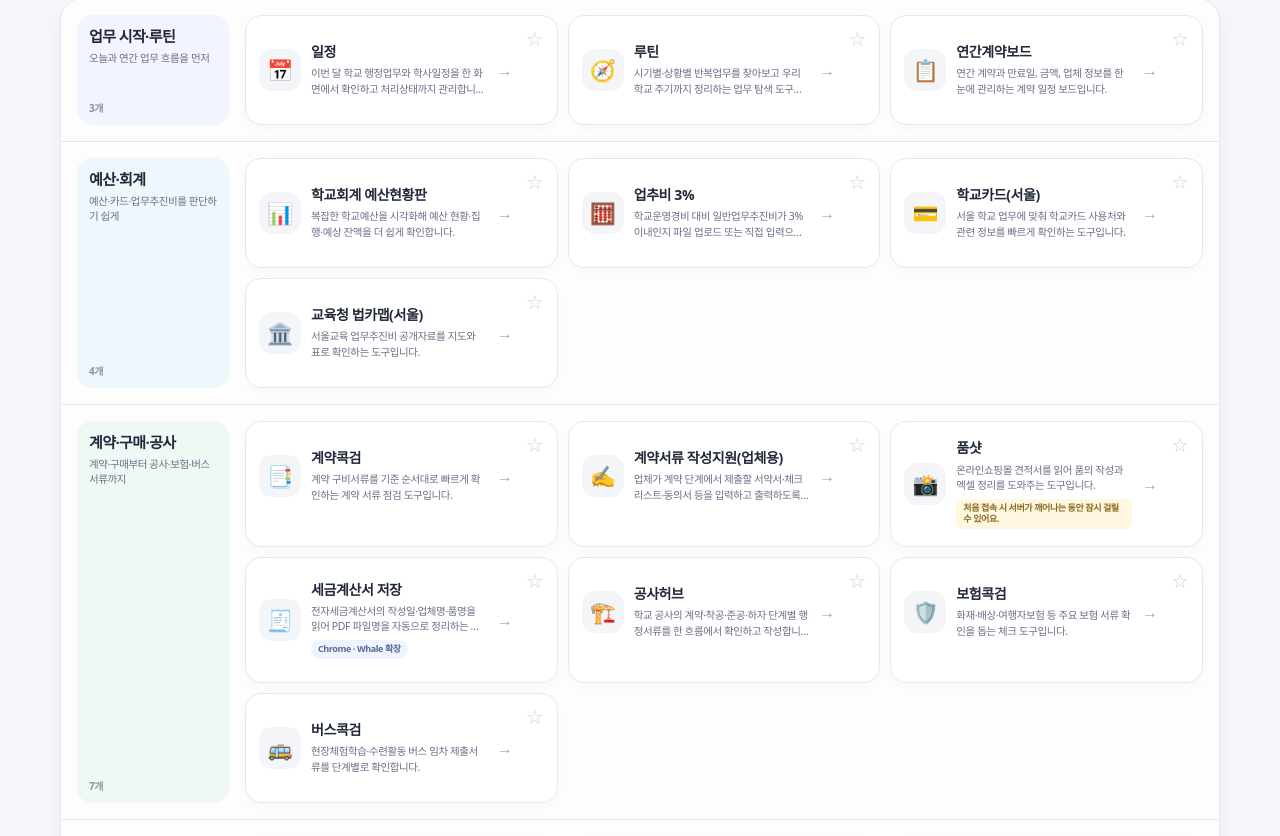
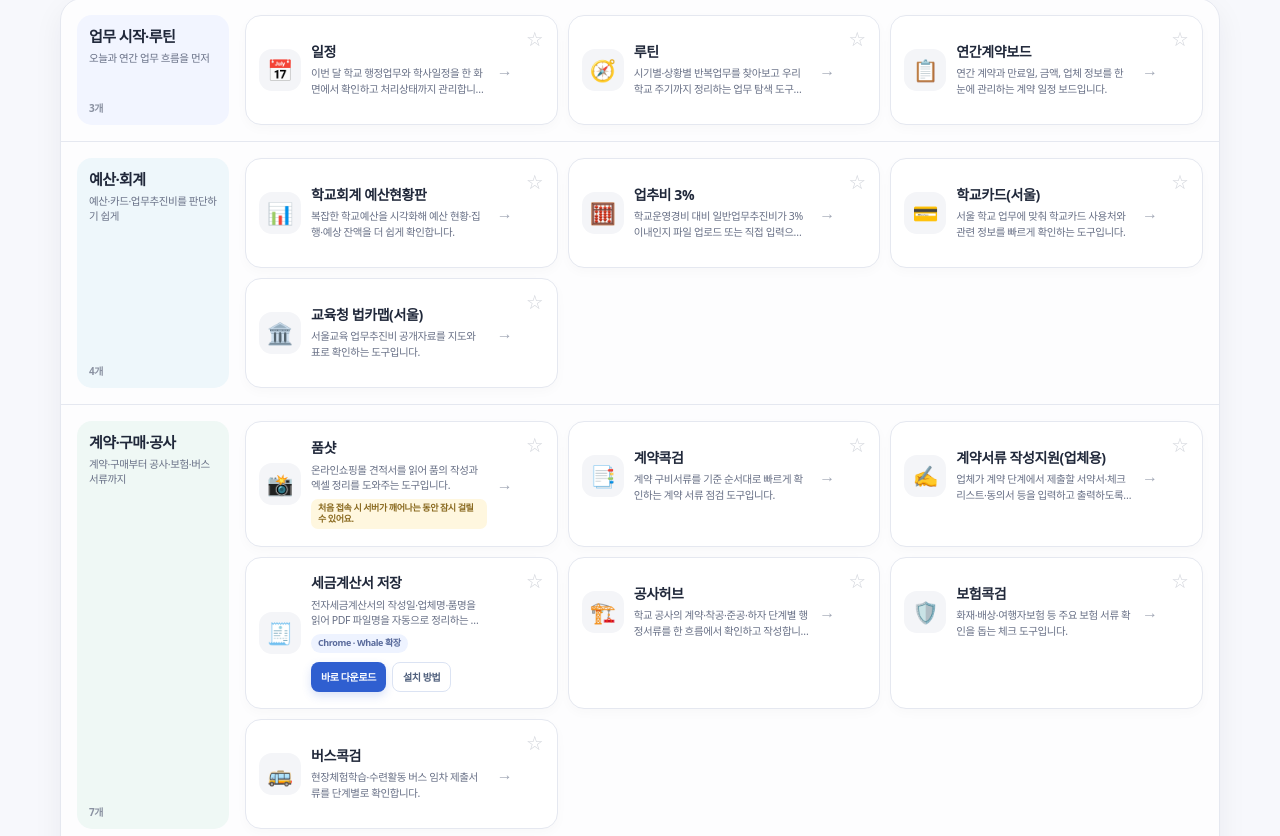
Before and after one commit to sen-vip/hakdol-start, a plain HTML site: page index.html in a window 1280 px wide. Shown: the part 1964-2800 px from the top of the page. Drawn offline with Linux system fonts and the light colour scheme.

Commit message:
Add files via upload

```diff
--- a/app.js
+++ b/app.js
@@ -144,7 +144,20 @@ const tools = [
     icon: "🧾",
     url: "https://github.com/sen-vip/hakdol-tax-invoice-saver",
     updated: "2026.09",
-    badge: "Chrome · Whale 확장"
+    badge: "Chrome · Whale 확장",
+    actions: [
+      {
+        label: "바로 다운로드",
+        url: "https://github.com/sen-vip/hakdol-tax-invoice-saver/releases/latest/download/hakdol-tax-invoice-saver.zip",
+        kind: "primary",
+        download: true
+      },
+      {
+        label: "설치 방법",
+        url: "https://github.com/sen-vip/hakdol-tax-invoice-saver#readme",
+        kind: "secondary"
+      }
+    ]
   },
   {
     id: "insur-kockgum",
@@ -275,7 +288,7 @@ const WORK_GROUPS = [
     id: "contract",
     name: "계약·구매·공사",
     description: "계약·구매부터 공사·보험·버스 서류까지",
-    toolIds: ["contract-kockgum", "contract-doc-support", "poomshot", "tax-invoice-saver", "construction-hub", "insur-kockgum", "bus-kockgum"]
+    toolIds: ["poomshot", "contract-kockgum", "contract-doc-support", "tax-invoice-saver", "construction-hub", "insur-kockgum", "bus-kockgum"]
   },
   {
     id: "document",
@@ -374,15 +387,24 @@ function renderFeaturedTools() {
 
 function renderToolCard(tool) {
   const isFavorite = state.favorites.has(tool.id);
-  const action = tool.url
-    ? `<a class="tool-card-link" href="${tool.url}" target="_blank" rel="noopener noreferrer" data-open-tool="${tool.id}">
+  const hasActions = Array.isArray(tool.actions) && tool.actions.length > 0;
+  const toolMeta = `
         <span class="compact-tool-icon" aria-hidden="true">${tool.icon}</span>
         <span class="compact-tool-copy">
           <strong>${tool.name}${tool.isNew ? ' <em class="inline-new-badge">NEW</em>' : ''}</strong>
           <small>${tool.description}</small>
           ${tool.badge ? `<span class="compact-tool-badge">${tool.badge}</span>` : ''}
           ${tool.note ? `<span class="compact-tool-note">${tool.note}</span>` : ''}
-        </span>
+          ${hasActions ? `<span class="compact-tool-actions">
+            ${tool.actions.map(item => `<a class="compact-tool-action ${item.kind === "primary" ? "is-primary" : "is-secondary"}" href="${item.url}" ${item.download ? '' : 'target="_blank" rel="noopener noreferrer"'}>${item.label}</a>`).join("")}
+          </span>` : ''}
+        </span>`;
+
+  const action = hasActions
+    ? `<div class="tool-card-link has-actions">${toolMeta}</div>`
+    : tool.url
+      ? `<a class="tool-card-link" href="${tool.url}" target="_blank" rel="noopener noreferrer" data-open-tool="${tool.id}">
+          ${toolMeta}
           <span class="compact-tool-arrow" aria-hidden="true">→</span>
         </a>`
       : `<div class="tool-card-link is-disabled" title="${tool.name}은 현재 바로 열기 링크가 없습니다.">
@@ -395,7 +417,7 @@ function renderToolCard(tool) {
         </div>`;
 
   return `
-    <article class="compact-tool-card ${tool.url ? "" : "is-unavailable"} ${tool.note || tool.badge ? "has-meta" : ""}" data-id="${tool.id}">
+    <article class="compact-tool-card ${tool.url || hasActions ? "" : "is-unavailable"} ${tool.note || tool.badge || hasActions ? "has-meta" : ""}" data-id="${tool.id}">
       ${action}
       <button class="favorite-btn compact-favorite ${isFavorite ? "active" : ""}" type="button" aria-label="${tool.name} 즐겨찾기" data-favorite="${tool.id}">
         ${isFavorite ? "★" : "☆"}
@@ -406,7 +428,7 @@ function renderToolCard(tool) {
 
 function renderGroupRow(group, groupTools) {
   return `
-    <section class="tool-category-row" id="group-${group.id}" aria-labelledby="group-title-${group.id}">
+    <section class="tool-category-row ${group.id === "contract" ? "contract-flow-row" : ""}" id="group-${group.id}" aria-labelledby="group-title-${group.id}">
       <div class="tool-category-label">
         <h3 id="group-title-${group.id}">${group.name}</h3>
         <p>${group.description}</p>
@@ -905,7 +927,7 @@ function renderPomodoro(statusMessage = "") {
   pomodoroCard.classList.toggle("is-rest", !isFocus);
   document.title = pomodoro.running
     ? `${formatPomodoro(remaining)} · ${isFocus ? "집중 중" : "휴식 중"} | 학돌시작`
-    : "학돌시작 v0.4.1 | 행정실에서 시작한 실무 도구";
+    : "학돌시작 v0.5.4 | 행정실에서 시작한 실무 도구";
 }
 
 function stopPomodoroTicker() {
--- a/index.html
+++ b/index.html
@@ -3,9 +3,9 @@
 <head>
   <meta charset="UTF-8" />
   <meta name="viewport" content="width=device-width, initial-scale=1.0" />
-  <meta name="description" content="행정실에서 시작한 실무 도구, 학돌랩의 업무 시작페이지 학돌시작입니다." />
+  <meta name="description" content="현직 행정실 직원이 실제 업무에서 겪은 불편을 작은 웹도구로 하나씩 해결하는 학돌시작입니다." />
   <meta name="theme-color" content="#f7f8fc" />
-  <title>학돌시작 v0.5.0 | 행정실에서 시작한 실무 도구</title>
+  <title>학돌시작 v0.5.4 | 행정실에서 시작한 실무 도구</title>
   <link rel="icon" href="./favicon.svg" type="image/svg+xml" />
   <link rel="stylesheet" href="./style.css" />
 </head>
@@ -15,7 +15,7 @@
       <nav class="topbar" aria-label="상단 메뉴">
         <a class="brand" href="./index.html" aria-label="학돌시작 홈">
           <span class="brand-mark" aria-hidden="true">◆</span>
-          <span><strong>학돌랩</strong><small>학돌시작 · 행정실에서 시작한 실무 도구</small></span>
+          <span><strong>학돌랩</strong><small>학돌시작 · 학교 행정을 위한 실무 도구</small></span>
         </a>
         <div class="top-actions">
           <a class="ghost-link" href="#toolBoard">업무 도구</a>
@@ -25,13 +25,13 @@
 
       <section class="hero-card brand-hero">
         <div class="hero-copy">
-          <p class="eyebrow">HAKDOL START · HAKDOL LAB</p>
+          <p class="eyebrow">HAKDOL START · MADE IN THE ADMIN OFFICE</p>
           <h1>행정실에서 시작한<br />실무 도구</h1>
           <p class="hero-desc">현직 행정실 직원이 실제 업무에서 겪은 불편을 작은 웹도구로 하나씩 해결합니다.<br class="mobile-break" /> 복잡한 학교 행정은 조금 더 단순하게, 반복하는 일은 조금 덜 하게.</p>
           <div class="hero-meta" aria-label="도구 요약">
             <span><b id="totalCount">0</b>개 도구</span>
             <span><b id="favoriteCount">0</b>개 즐겨찾기</span>
-            <span>v0.5.0</span>
+            <span>v0.5.4</span>
           </div>
         </div>
         <div class="hero-symbol" aria-hidden="true">
@@ -204,7 +204,7 @@
 
     <footer class="footer brand-footer">
       <div class="footer-brand-copy">
-        <strong>학돌랩 · 행정실에서 시작한 실무 도구</strong>
+        <strong>학돌랩 · 학교가 잘 돌아가도록, 행정실에서 만든 실무 도구</strong>
         <span>현직 행정실 직원이 실제 업무에서 쓰려고 만들고, 직접 사용하며 개선하고 있습니다.</span>
       </div>
       <div class="footer-meta">
@@ -212,7 +212,7 @@
         <span class="footer-divider" aria-hidden="true">·</span>
         <a class="footer-github" href="https://github.com/sen-vip" target="_blank" rel="noopener noreferrer">GitHub <span aria-hidden="true">↗</span></a>
         <span class="footer-divider" aria-hidden="true">·</span>
-        <span>v0.5.0</span>
+        <span>v0.5.4</span>
       </div>
     </footer>
   </div>
--- a/style.css
+++ b/style.css
@@ -726,3 +726,83 @@ button:focus-visible, a:focus-visible, input:focus-visible, textarea:focus-visib
   .compact-tool-card.has-meta .tool-card-link { min-height: 100px; }
   .compact-tool-note { white-space: normal; }
 }
+
+
+/* v0.5.1 — 세금계산서 저장: 바로 다운로드 + 설치 방법 이중 버튼 */
+.compact-tool-card:has(.compact-tool-actions),
+.compact-tool-card:has(.compact-tool-actions) .tool-card-link {
+  min-height: 150px;
+}
+.tool-card-link.has-actions {
+  cursor: default;
+}
+.compact-tool-actions {
+  display: flex;
+  flex-wrap: wrap;
+  gap: 6px;
+  margin-top: 9px;
+}
+.compact-tool-action {
+  display: inline-flex;
+  align-items: center;
+  justify-content: center;
+  min-height: 30px;
+  padding: 6px 10px;
+  border-radius: 8px;
+  font-size: 10px;
+  font-weight: 850;
+  line-height: 1;
+  text-decoration: none;
+  transition: transform .16s ease, box-shadow .16s ease, background .16s ease;
+}
+.compact-tool-action:hover {
+  transform: translateY(-1px);
+}
+.compact-tool-action.is-primary {
+  background: #2f5fd0;
+  color: #fff;
+  box-shadow: 0 4px 10px rgba(47, 95, 208, .18);
+}
+.compact-tool-action.is-secondary {
+  border: 1px solid #dbe3f3;
+  background: #fff;
+  color: #4f5f7c;
+}
+@media (max-width: 540px) {
+  .compact-tool-card:has(.compact-tool-actions),
+  .compact-tool-card:has(.compact-tool-actions) .tool-card-link { min-height: 132px; }
+  .compact-tool-actions { gap: 5px; }
+  .compact-tool-action { min-height: 29px; padding: 6px 9px; }
+}
+
+
+/* v0.5.4 — 기존 메인 문구 유지 + 계약·구매·공사 왼쪽 정렬 */
+.brand-hero h1 {
+  max-width: 820px;
+}
+.brand-hero .hero-desc {
+  max-width: 830px;
+}
+
+/* 계약·구매·공사: 다른 업무군처럼 동일 폭 3열로 왼쪽부터 배치 */
+.contract-flow-row .category-tool-grid {
+  grid-template-columns: repeat(3, minmax(0, 1fr));
+}
+.contract-flow-row .compact-tool-card:nth-child(n) {
+  grid-column: auto;
+}
+.contract-flow-row .tool-category-label {
+  background: linear-gradient(155deg, #edf8f4, #f4fbf8);
+}
+
+@media (max-width: 920px) {
+  .contract-flow-row .category-tool-grid {
+    grid-template-columns: repeat(2, minmax(0, 1fr));
+  }
+}
+
+@media (max-width: 540px) {
+  .contract-flow-row .category-tool-grid {
+    grid-template-columns: 1fr;
+  }
+}
```
Also changed, not shown: 1 other file. Lines whose indentation alone changed are shown as unchanged.
